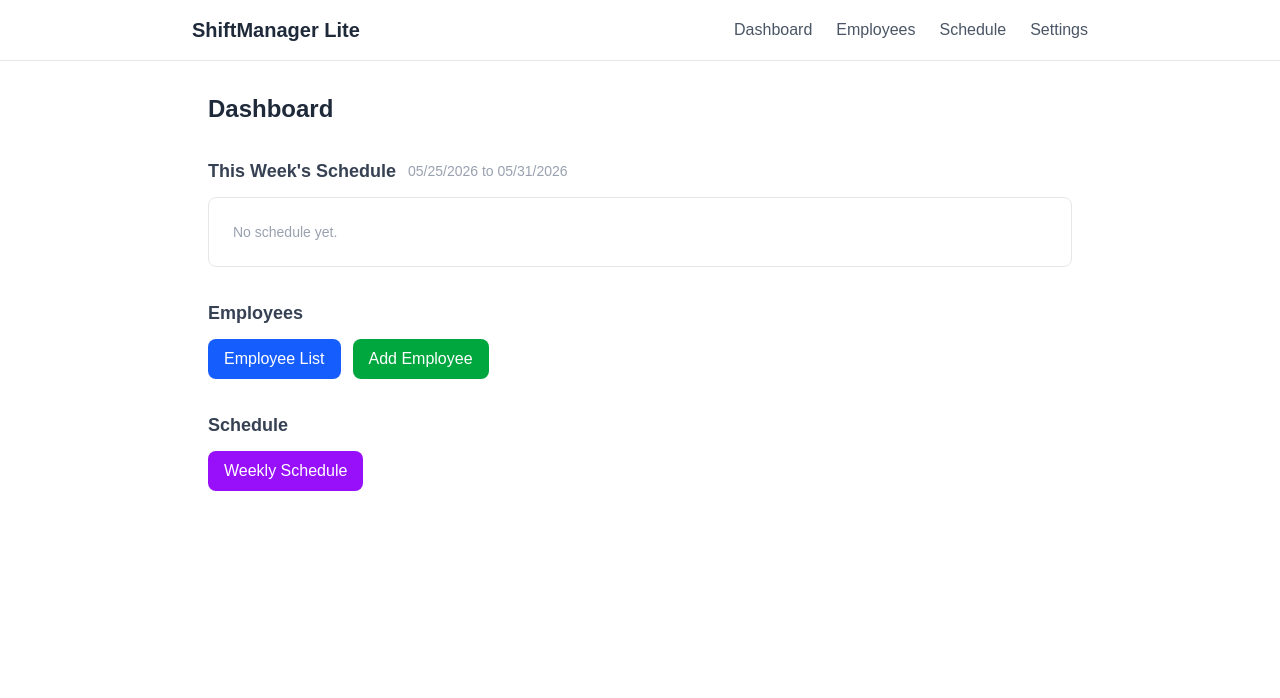
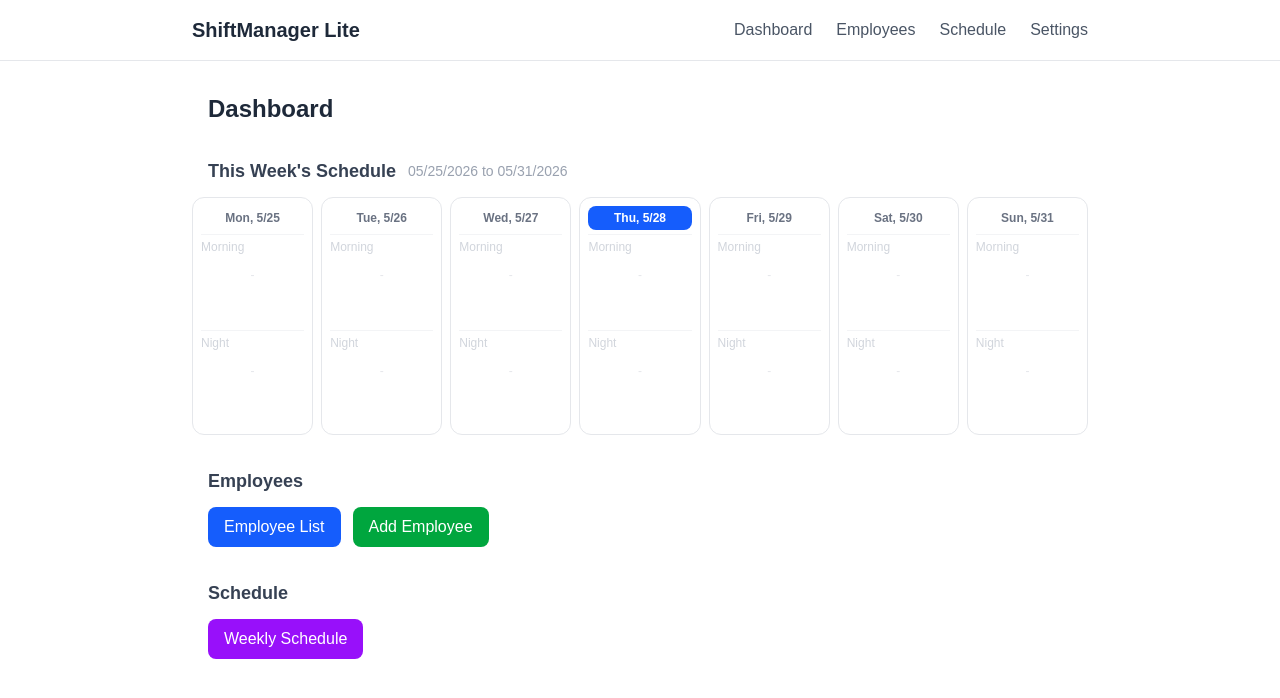
Before and after one commit to HJLee82/shiftmanager-lite, a Next.js app: page / in a window 1280 px wide. Shown: the top 698 px of the page. Built offline with nearby package versions, Linux system fonts and the light colour scheme.

Commit message:
feat: add weekly schedule overview page

```diff
--- a/src/app/page.tsx
+++ b/src/app/page.tsx
@@ -1,57 +1,32 @@
 import Link from "next/link";
-
-function getWeekRange(): string {
-  const today = new Date();
-  const day = today.getDay(); // 0=Sun, 6=Sat
-
-  const monday = new Date(today);
-  monday.setDate(today.getDate() - ((day + 6) % 7));
-
-  const sunday = new Date(monday);
-  sunday.setDate(monday.getDate() + 6);
-
-  const format = (date: Date) =>
-    `${String(date.getMonth() + 1).padStart(2, "0")}/${String(date.getDate()).padStart(2, "0")}/${date.getFullYear()}`;
-
-  return `${format(monday)} to ${format(sunday)}`;
-}
+import WeeklySchedule from "@/components/schedule/WeeklySchedule";
+import { mockShifts, getMondayOfWeek, formatWeekRange } from "@/lib/mockData";
 
 export default function HomePage() {
-  const weekRange = getWeekRange();
+  const weekStart = getMondayOfWeek(new Date());
+  const weekRange = formatWeekRange(weekStart);
 
   return (
     <div className="space-y-8">
       <h1 className="text-2xl font-bold text-gray-800">Dashboard</h1>
 
-      {/* Weekly Schedule Preview */}
+      {/* Weekly Schedule */}
       <section>
         <div className="flex items-center gap-3 mb-3">
-          <h2 className="text-lg font-semibold text-gray-700">
-            This Week's Schedule
-          </h2>
+          <h2 className="text-lg font-semibold text-gray-700">This Week's Schedule</h2>
           <span className="text-sm text-gray-400">{weekRange}</span>
         </div>
-        <div className="bg-white rounded-lg border border-gray-200 p-6 text-gray-400 text-sm">
-          No schedule yet.
-        </div>
+        <WeeklySchedule weekStart={weekStart} shifts={mockShifts} />
       </section>
 
       {/* Employee Buttons */}
       <section>
-        <h2 className="text-lg font-semibold text-gray-700 mb-3">
-          Employees
-        </h2>
+        <h2 className="text-lg font-semibold text-gray-700 mb-3">Employees</h2>
         <div className="flex gap-3">
-          <Link
-            href="/employees"
-            className="px-4 py-2 bg-blue-600 text-white rounded-lg hover:bg-blue-700"
-          >
+          <Link href="/employees" className="px-4 py-2 bg-blue-600 text-white rounded-lg hover:bg-blue-700">
             Employee List
           </Link>
-          <Link
-            href="/employees/add"
-            className="px-4 py-2 bg-green-600 text-white rounded-lg hover:bg-green-700"
-          >
+          <Link href="/employees/add" className="px-4 py-2 bg-green-600 text-white rounded-lg hover:bg-green-700">
             Add Employee
           </Link>
         </div>
@@ -59,14 +34,9 @@ export default function HomePage() {
 
       {/* Schedule Buttons */}
       <section>
-        <h2 className="text-lg font-semibold text-gray-700 mb-3">
-          Schedule
-        </h2>
+        <h2 className="text-lg font-semibold text-gray-700 mb-3">Schedule</h2>
         <div className="flex gap-3">
-          <Link
-            href="/schedule"
-            className="px-4 py-2 bg-purple-600 text-white rounded-lg hover:bg-purple-700"
-          >
+          <Link href="/schedule" className="px-4 py-2 bg-purple-600 text-white rounded-lg hover:bg-purple-700">
             Weekly Schedule
           </Link>
         </div>
--- a/src/app/schedule/page.tsx
+++ b/src/app/schedule/page.tsx
@@ -0,0 +1,52 @@
+"use client";
+
+import { useState } from "react";
+import WeeklySchedule from "@/components/schedule/WeeklySchedule";
+import { mockShifts, getMondayOfWeek, formatWeekRange } from "@/lib/mockData";
+
+export default function SchedulePage() {
+  const [weekStart, setWeekStart] = useState(() => getMondayOfWeek(new Date()));
+
+  function goToPrevWeek() {
+    const prev = new Date(weekStart);
+    prev.setDate(weekStart.getDate() - 7);
+    setWeekStart(prev);
+  }
+
+  function goToNextWeek() {
+    const next = new Date(weekStart);
+    next.setDate(weekStart.getDate() + 7);
+    setWeekStart(next);
+  }
+
+  function goToToday() {
+    setWeekStart(getMondayOfWeek(new Date()));
+  }
+
+  return (
+    <div className="space-y-6">
+      {/* Header */}
+      <div className="flex items-center justify-between">
+        <h1 className="text-2xl font-bold text-gray-800">Weekly Schedule</h1>
+        <button
+          className="px-4 py-2 bg-gray-100 text-gray-600 rounded-lg hover:bg-gray-200 text-sm"
+          onClick={() => alert("Copy previous week - coming soon!")}
+        >
+          Copy Previous Week
+        </button>
+      </div>
+
+      {/* Week Navigation */}
+      <div className="flex items-center gap-3">
+        <button onClick={goToPrevWeek} className="px-3 py-1 text-sm text-gray-600 hover:text-gray-900">←</button>
+        <span className="text-sm font-medium text-gray-700">{formatWeekRange(weekStart)}</span>
+        <button onClick={goToNextWeek} className="px-3 py-1 text-sm text-gray-600 hover:text-gray-900">→</button>
+        <button onClick={goToToday} className="px-3 py-1 text-sm text-blue-600 hover:text-blue-800 border border-blue-300 rounded-lg">
+          Today
+        </button>
+      </div>
+
+      <WeeklySchedule weekStart={weekStart} shifts={mockShifts} />
+    </div>
+  );
+}
--- /dev/null
+++ b/src/components/schedule/ShiftCard.tsx
@@ -0,0 +1,23 @@
+type Props = {
+  employeeName: string;
+  time: string;
+  type: "morning" | "night";
+};
+
+export default function ShiftCard({ employeeName, time, type }: Props) {
+  const isMorning = type === "morning";
+  const firstName = employeeName.split(" ")[0];
+
+  return (
+    <div className={`rounded-lg px-3 py-2 space-y-0.5 ${
+      isMorning ? "bg-blue-50" : "bg-purple-50"
+    }`}>
+      <p className={`text-sm font-semibold ${isMorning ? "text-blue-700" : "text-purple-700"}`}>
+        {firstName}
+      </p>
+      <p className={`text-xs whitespace-nowrap ${isMorning ? "text-blue-400" : "text-purple-400"}`}>
+        {time}
+      </p>
+    </div>
+  );
+}
--- a/src/components/schedule/WeeklySchedule.tsx
+++ b/src/components/schedule/WeeklySchedule.tsx
@@ -0,0 +1,103 @@
+import Link from "next/link";
+import ShiftCard from "@/components/schedule/ShiftCard";
+
+type Shift = {
+  id: string;
+  date: string;
+  employeeName: string;
+  time: string;
+  startHour: number;
+};
+
+type Props = {
+  weekStart: Date;
+  shifts: Shift[];
+};
+
+function getWeekDates(startDate: Date): Date[] {
+  const dates: Date[] = [];
+  for (let i = 0; i < 7; i++) {
+    const date = new Date(startDate);
+    date.setDate(startDate.getDate() + i);
+    dates.push(date);
+  }
+  return dates;
+}
+
+function formatDate(date: Date): string {
+  return date.toISOString().split("T")[0];
+}
+
+function formatHeader(date: Date): string {
+  return date.toLocaleString("default", { weekday: "short", month: "numeric", day: "numeric" });
+}
+
+export default function WeeklySchedule({ weekStart, shifts }: Props) {
+  const weekDates = getWeekDates(weekStart);
+
+  return (
+    <div className="grid grid-cols-7 gap-2 -mx-4">
+      {weekDates.map((date) => {
+        const dateStr = formatDate(date);
+        const isToday = formatDate(new Date()) === dateStr;
+        const morningShifts = shifts.filter(
+          (s) => s.date === dateStr && s.startHour < 12
+        );
+        const nightShifts = shifts.filter(
+          (s) => s.date === dateStr && s.startHour >= 12
+        );
+
+        return (
+          <Link
+            key={dateStr}
+            href={`/schedule/${dateStr}`}
+            className="bg-white border border-gray-200 rounded-xl p-2 hover:shadow-sm transition-shadow flex flex-col gap-0 overflow-hidden"
+          >
+            {/* Day header */}
+            <div
+              className={`text-xs font-semibold text-center py-1 rounded-lg mb-1 ${
+                isToday ? "bg-blue-600 text-white" : "text-gray-500"
+              }`}
+            >
+              {formatHeader(date)}
+            </div>
+
+            {/* Morning section */}
+            <div className="border-t border-gray-100 pt-1 pb-2 space-y-1 min-h-24">
+              <p className="text-xs text-gray-300 font-medium mb-1">Morning</p>
+              {morningShifts.length > 0 ? (
+                morningShifts.map((shift) => (
+                  <ShiftCard
+                    key={shift.id}
+                    employeeName={shift.employeeName}
+                    time={shift.time}
+                    type="morning"
+                  />
+                ))
+              ) : (
+                <p className="text-xs text-gray-200 text-center py-2">-</p>
+              )}
+            </div>
+
+            {/* Night section */}
+            <div className="border-t border-gray-100 pt-1 pb-1 space-y-1 min-h-24">
+              <p className="text-xs text-gray-300 font-medium mb-1">Night</p>
+              {nightShifts.length > 0 ? (
+                nightShifts.map((shift) => (
+                  <ShiftCard
+                    key={shift.id}
+                    employeeName={shift.employeeName}
+                    time={shift.time}
+                    type="night"
+                  />
+                ))
+              ) : (
+                <p className="text-xs text-gray-200 text-center py-2">-</p>
+              )}
+            </div>
+          </Link>
+        );
+      })}
+    </div>
+  );
+}
--- /dev/null
+++ b/src/lib/mockData.ts
@@ -0,0 +1,56 @@
+export type Shift = {
+  id: string;
+  date: string;
+  employeeName: string;
+  time: string;
+  startHour: number;
+};
+
+export const mockShifts: Shift[] = [
+  { id: "1", date: "2026-06-10", employeeName: "Alice Johnson", time: "10:30am - 3pm", startHour: 10 },
+  { id: "2", date: "2026-06-10", employeeName: "Bob Smith", time: "4:00pm - closing", startHour: 16 },
+  { id: "3", date: "2026-06-10", employeeName: "Carol White", time: "6:00pm - closing", startHour: 18 },
+  { id: "4", date: "2026-06-11", employeeName: "Alice Johnson", time: "10:30am - 3pm", startHour: 10 },
+  { id: "5", date: "2026-06-11", employeeName: "Bob Smith", time: "11:00am - 3pm", startHour: 11 },
+  { id: "6", date: "2026-06-11", employeeName: "Carol White", time: "10:30am - 3pm", startHour: 10 },
+  { id: "7", date: "2026-06-11", employeeName: "David Lee", time: "4:00pm - closing", startHour: 16 },
+  { id: "8", date: "2026-06-11", employeeName: "Emma Davis", time: "6:00pm - closing", startHour: 18 },
+  { id: "9", date: "2026-06-11", employeeName: "Frank Kim", time: "4:00pm - closing", startHour: 16 },
+  { id: "10", date: "2026-06-12", employeeName: "Alice Johnson", time: "10:30am - 3pm", startHour: 10 },
+  { id: "11", date: "2026-06-12", employeeName: "Bob Smith", time: "11:00am - 3pm", startHour: 11 },
+  { id: "12", date: "2026-06-12", employeeName: "Carol White", time: "10:30am - 3pm", startHour: 10 },
+  { id: "13", date: "2026-06-12", employeeName: "David Lee", time: "4:00pm - closing", startHour: 16 },
+  { id: "14", date: "2026-06-12", employeeName: "Emma Davis", time: "6:00pm - closing", startHour: 18 },
+  { id: "15", date: "2026-06-12", employeeName: "Frank Kim", time: "4:00pm - closing", startHour: 16 },
+  { id: "16", date: "2026-06-13", employeeName: "Alice Johnson", time: "10:30am - 3pm", startHour: 10 },
+  { id: "17", date: "2026-06-13", employeeName: "Bob Smith", time: "11:00am - 3pm", startHour: 11 },
+  { id: "18", date: "2026-06-13", employeeName: "Carol White", time: "10:30am - 3pm", startHour: 10 },
+  { id: "19", date: "2026-06-13", employeeName: "David Lee", time: "4:00pm - closing", startHour: 16 },
+  { id: "20", date: "2026-06-13", employeeName: "Emma Davis", time: "6:00pm - closing", startHour: 18 },
+  { id: "21", date: "2026-06-13", employeeName: "Frank Kim", time: "4:00pm - closing", startHour: 16 },
+  { id: "22", date: "2026-06-14", employeeName: "Alice Johnson", time: "10:30am - 3pm", startHour: 10 },
+  { id: "23", date: "2026-06-14", employeeName: "Bob Smith", time: "11:00am - 3pm", startHour: 11 },
+  { id: "24", date: "2026-06-14", employeeName: "Carol White", time: "10:30am - 3pm", startHour: 10 },
+  { id: "25", date: "2026-06-14", employeeName: "David Lee", time: "4:00pm - closing", startHour: 16 },
+  { id: "26", date: "2026-06-14", employeeName: "Emma Davis", time: "6:00pm - closing", startHour: 18 },
+  { id: "27", date: "2026-06-14", employeeName: "Frank Kim", time: "4:00pm - closing", startHour: 16 },
+];
+
+export function getMondayOfWeek(date: Date): Date {
+  const day = date.getDay();
+  const monday = new Date(date);
+  monday.setDate(date.getDate() - ((day + 6) % 7));
+  return monday;
+}
+
+export function formatDate(date: Date): string {
+  return date.toISOString().split("T")[0];
+}
+
+export function formatWeekRange(start: Date): string {
+  const end = new Date(start);
+  end.setDate(start.getDate() + 6);
+  const format = (d: Date) =>
+    `${String(d.getMonth() + 1).padStart(2, "0")}/${String(d.getDate()).padStart(2, "0")}/${d.getFullYear()}`;
+  return `${format(start)} to ${format(end)}`;
+}
```
